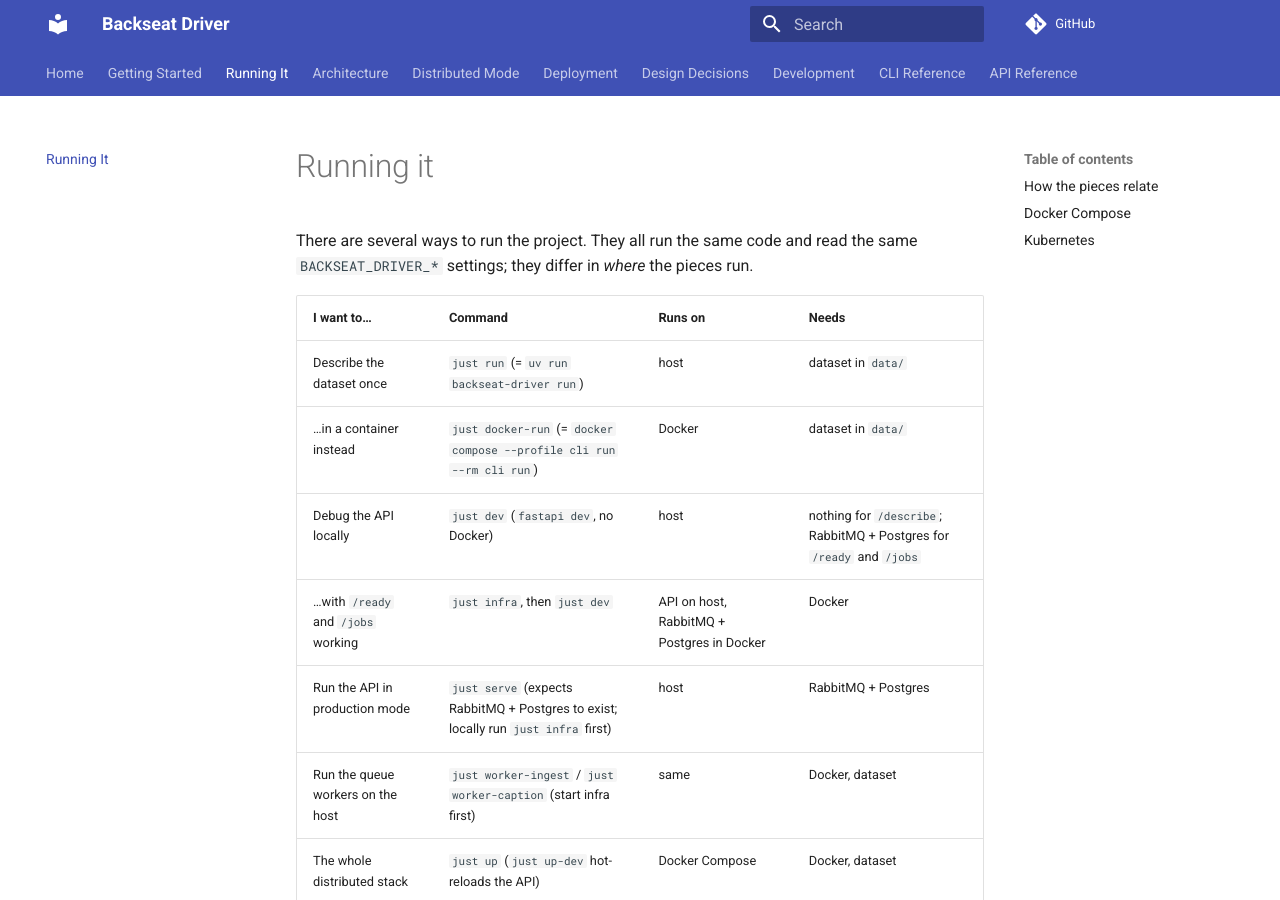
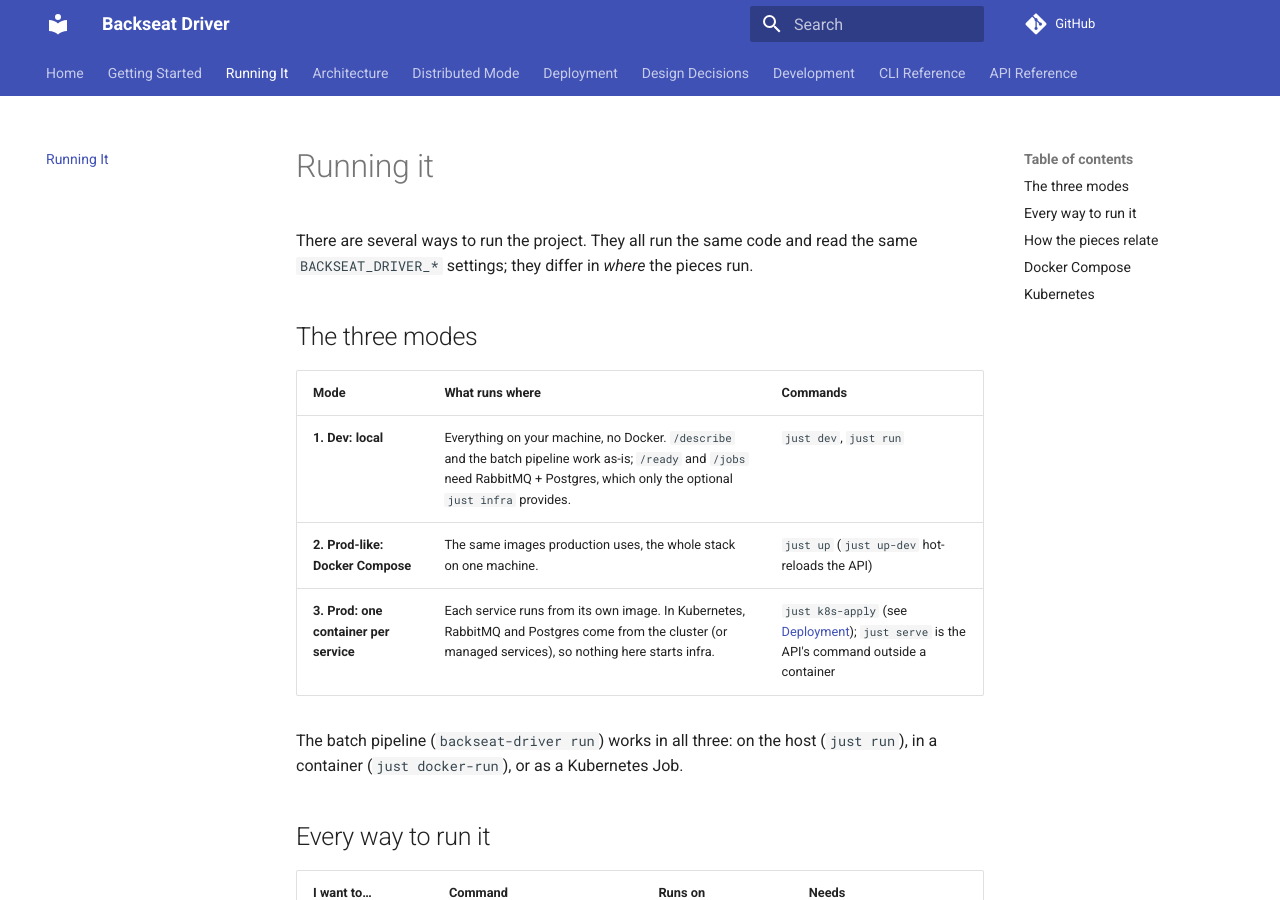
Before and after one commit to shoham-b/backseat-driver, an MkDocs documentation site: the page built from docs/running.md, in a window 1280 px wide and 900 px high. Built offline with MkDocs 1.6.1 and Material for MkDocs 9.7.7, drawn with Linux system fonts in a browser that asks for light colours; comment, search, counter and statistics services are not loaded.

Commit message:
docs: describe the three run modes in docs/running.md
Co-Authored-By: Claude Sonnet 5.5 <noreply@anthropic.com>
Claude-Session: https://claude.ai/code/session_011SDsEmiXZ4Ss66VhSF71Y3

```diff
--- a/docs/running.md
+++ b/docs/running.md
@@ -1,6 +1,18 @@
 # Running it
 
 There are several ways to run the project. They all run the same code and read the same `BACKSEAT_DRIVER_*` settings; they differ in *where* the pieces run.
+
+## The three modes
+
+| Mode | What runs where | Commands |
+|---|---|---|
+| **1. Dev: local** | Everything on your machine, no Docker. `/describe` and the batch pipeline work as-is; `/ready` and `/jobs` need RabbitMQ + Postgres, which only the optional `just infra` provides. | `just dev`, `just run` |
+| **2. Prod-like: Docker Compose** | The same images production uses, the whole stack on one machine. | `just up` (`just up-dev` hot-reloads the API) |
+| **3. Prod: one container per service** | Each service runs from its own image. In Kubernetes, RabbitMQ and Postgres come from the cluster (or managed services), so nothing here starts infra. | `just k8s-apply` (see [Deployment](deployment.md)); `just serve` is the API's command outside a container |
+
+The batch pipeline (`backseat-driver run`) works in all three: on the host (`just run`), in a container (`just docker-run`), or as a Kubernetes Job.
+
+## Every way to run it
 
 | I want to… | Command | Runs on | Needs |
 |---|---|---|---|
```
